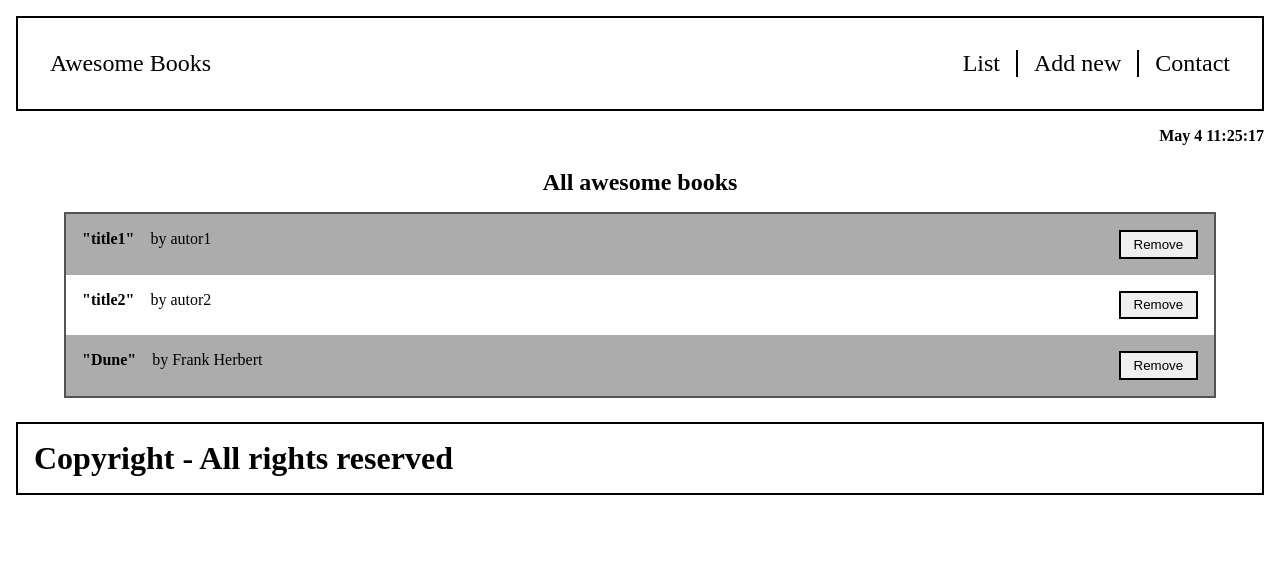
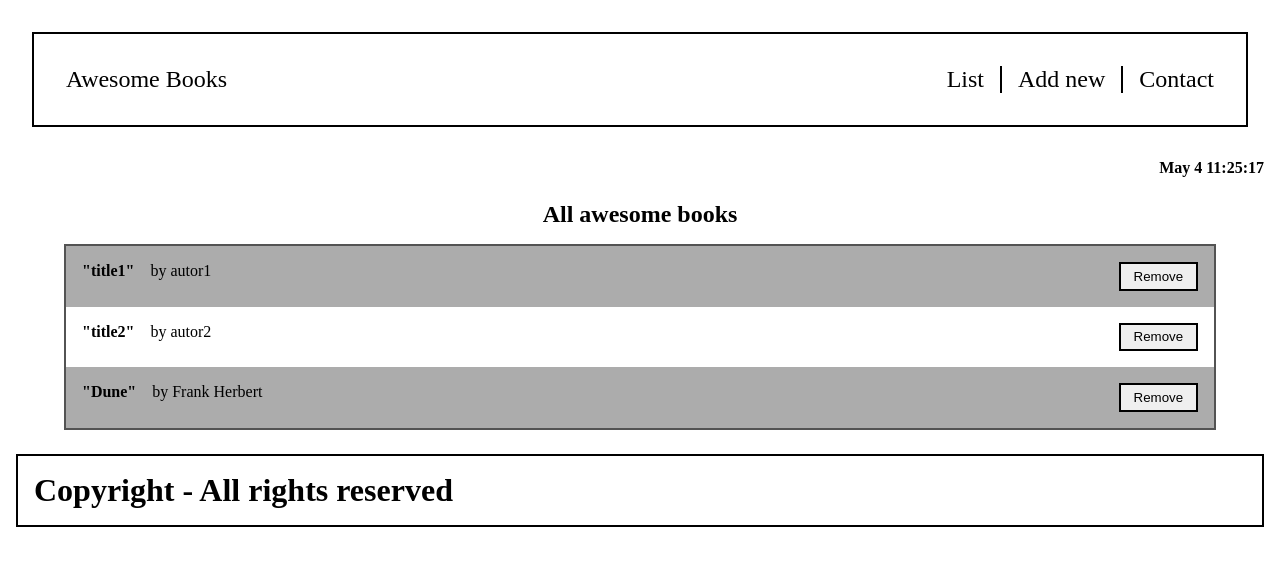
Before and after one commit to JuanDiegoGuerra/Awesome-Books, a website: page index.html in a window 1280 px wide. Drawn offline with Linux system fonts and the light colour scheme.

Commit message:
Update styles.css
Co-Authored-By: Juan Diego Guerra <jdxelric@gmail.com>

```diff
--- a/styles/styles.css
+++ b/styles/styles.css
@@ -8,7 +8,7 @@
 
 header {
   padding: 2rem;
-  margin: 1rem;
+  margin: 2rem;
   border: 2px solid black;
 }
 
```
